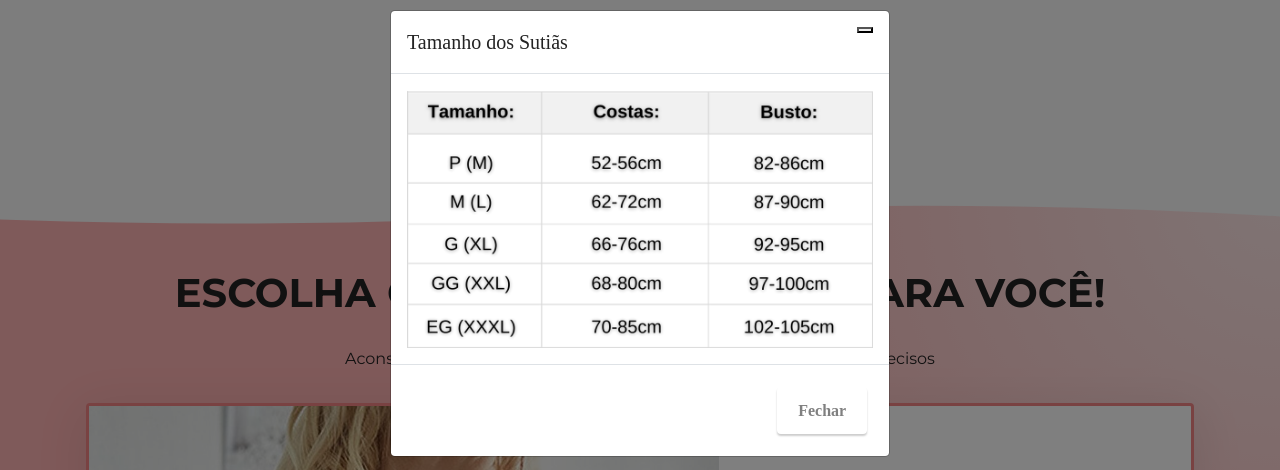
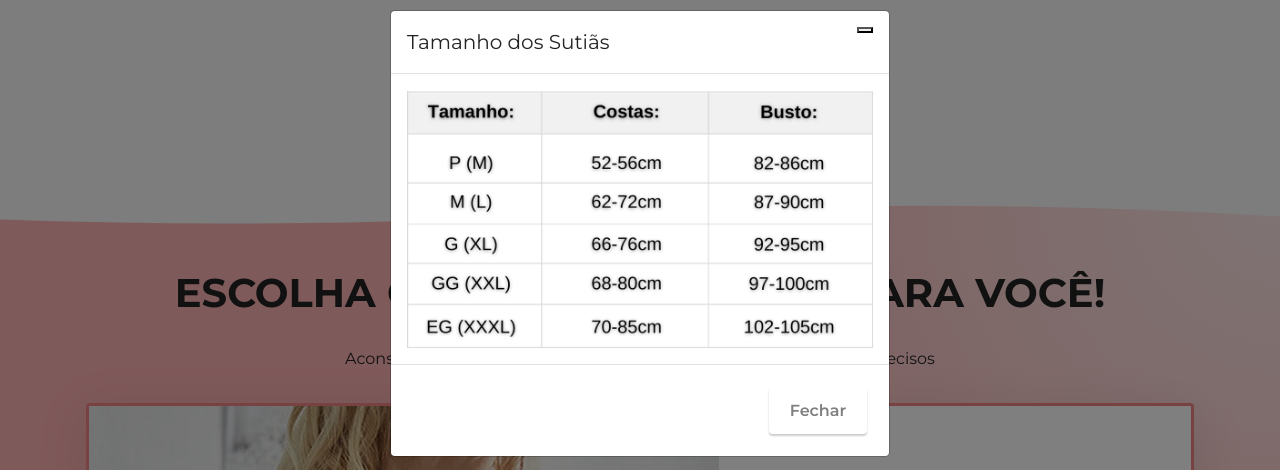
Before and after one commit to deisylp/upmax, a plain HTML site: page index.html in a window 1280 px wide. Both pictures are taken after a click on the link "(Clique aqui para conferir)". Shown: the part 4345-4815 px from the top of the page. Drawn offline with Linux system fonts and the light colour scheme; files whose address does not match are found by name.

Commit message:
Update index.html

```diff
--- a/index.html
+++ b/index.html
@@ -1835,7 +1835,7 @@
             <div class="modal-dialog   modal-dialog-centered">
                 <div class="modal-content">
                     <div class="modal-header">
-                        <h5 class="modal-title">Tamanho dos Sutiãs</h5>
+                        <h5 style="font-family: 'Montserrat';"class="modal-title">Tamanho dos Sutiãs</h5>
                         <button type="button" class="btn-close" data-mdb-dismiss="modal" aria-label="Close"
                             id="modalClosebuttonHeader"></button>
                     </div>
@@ -1843,7 +1843,7 @@
                         <img src="assets/images/tamanho-1024x568.png">
                     </div>
                     <div class="modal-footer">
-                        <button type="button" class="btn btn-danger" data-mdb-dismiss="modal" id="modalClosebutton">
+                        <button type="button" class="btn btn-danger" style="font-family: 'Montserrat';" data-mdb-dismiss="modal" id="modalClosebutton">
                             Fechar
                         </button>
                     </div>
```
